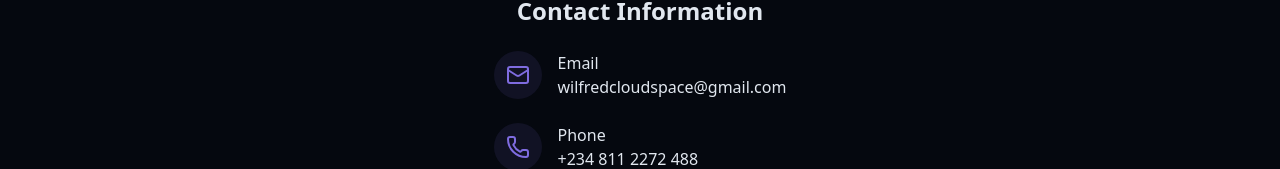
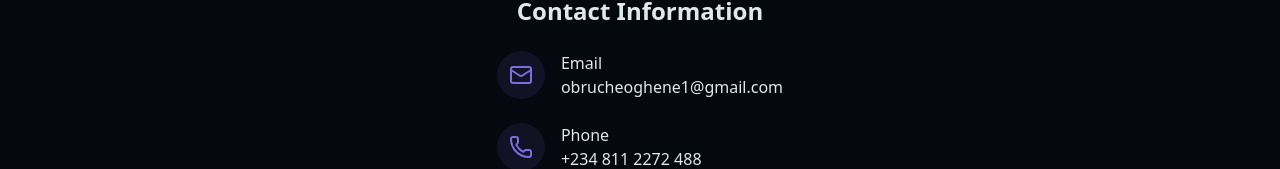
Before and after one commit to obrucheoghene/my-portfolio, a React (Vite) app: page / in a window 1280 px wide. Shown: the part 5910-6079 px from the top of the page. Built offline with nearby package versions, Linux system fonts and the light colour scheme.

Commit message:
feat: update

```diff
--- a/src/components/ContactSection.jsx
+++ b/src/components/ContactSection.jsx
@@ -28,10 +28,10 @@ export const ContactSection = () => {
                 <div className="text-left">
                   <h4 className="font-medium "> Email</h4>
                   <a
-                    href="mailto:wilfredcloudspace@gmail.com"
+                    href="mailto:obrucheoghene1@gmail.com"
                     className="text-muted-foreground hover:text-primary transition-colors"
                   >
-                    wilfredcloudspace@gmail.com
+                    obrucheoghene1@gmail.com
                   </a>
                 </div>
               </div>
```
